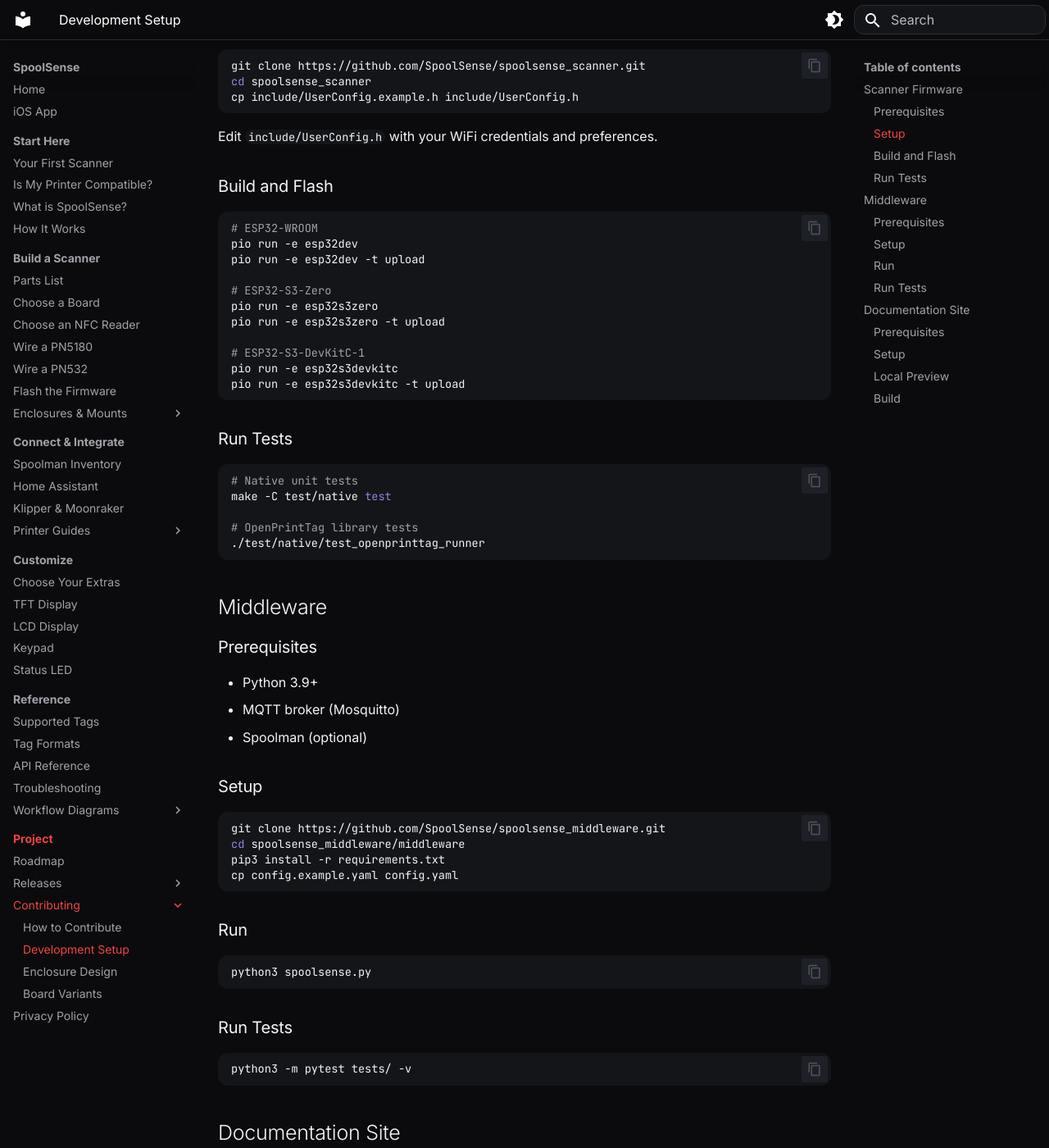
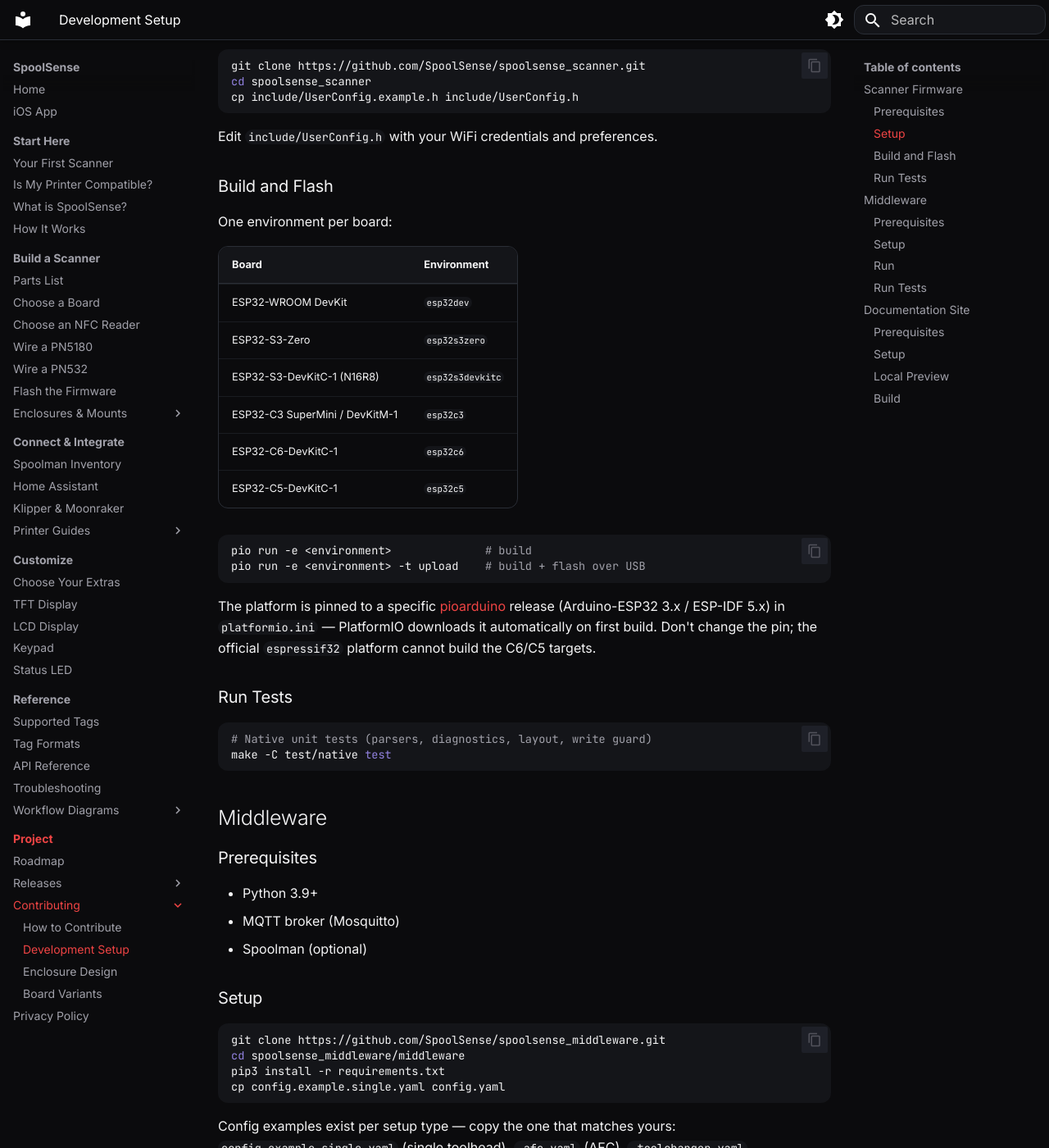
Before and after one commit to SpoolSense/spoolsense.org, an MkDocs documentation site: the page built from docs/contributing/dev-setup.md, in a window 1280 px wide and 1400 px high, scrolled down 420 px. Shown: the whole window at 82% size. Built offline with MkDocs 1.6.1 and Material for MkDocs 9.7.7, drawn with Linux system fonts in a browser that asks for light colours; some of the changed text lies outside the part shown.

Commit message:
docs: bring dev-setup and board-variants up to date with v1.10.0 reality
dev-setup: all six build environments listed, pioarduino platform note,
dead openprinttag test target removed, middleware config examples are
per-setup now (single/afc/toolchanger/happy_hare/indx).

board-variants: variant list includes C6 and C5, runtime NFC pin remap
(#201) and runtime LED pin (#203) reflected, C6/C5 strap-pin rows added,
platform guidance corrected to the pinned pioarduino release, CI matrix
step added, release workflow guidance updated to per-env build-and-stage
steps, shared-SPI TFT scoping and installer offsets corrected.

````diff
--- a/docs/contributing/dev-setup.md
+++ b/docs/contributing/dev-setup.md
@@ -21,28 +21,29 @@ Edit `include/UserConfig.h` with your WiFi credentials and preferences.
 
 ### Build and Flash
 
+One environment per board:
+
+| Board | Environment |
+|---|---|
+| ESP32-WROOM DevKit | `esp32dev` |
+| ESP32-S3-Zero | `esp32s3zero` |
+| ESP32-S3-DevKitC-1 (N16R8) | `esp32s3devkitc` |
+| ESP32-C3 SuperMini / DevKitM-1 | `esp32c3` |
+| ESP32-C6-DevKitC-1 | `esp32c6` |
+| ESP32-C5-DevKitC-1 | `esp32c5` |
+
 ```bash
-# ESP32-WROOM
-pio run -e esp32dev
-pio run -e esp32dev -t upload
+pio run -e <environment>              # build
+pio run -e <environment> -t upload    # build + flash over USB
+```
 
-# ESP32-S3-Zero
-pio run -e esp32s3zero
-pio run -e esp32s3zero -t upload
-
-# ESP32-S3-DevKitC-1
-pio run -e esp32s3devkitc
-pio run -e esp32s3devkitc -t upload
-```
+The platform is pinned to a specific [pioarduino](https://github.com/pioarduino/platform-espressif32) release (Arduino-ESP32 3.x / ESP-IDF 5.x) in `platformio.ini` — PlatformIO downloads it automatically on first build. Don't change the pin; the official `espressif32` platform cannot build the C6/C5 targets.
 
 ### Run Tests
 
 ```bash
-# Native unit tests
+# Native unit tests (parsers, diagnostics, layout, write guard)
 make -C test/native test
-
-# OpenPrintTag library tests
-./test/native/test_openprinttag_runner
 ```
 
 ## Middleware
@@ -59,8 +60,12 @@ make -C test/native test
 git clone https://github.com/SpoolSense/spoolsense_middleware.git
 cd spoolsense_middleware/middleware
 pip3 install -r requirements.txt
-cp config.example.yaml config.yaml
+cp config.example.single.yaml config.yaml
 ```
+
+Config examples exist per setup type — copy the one that matches yours:
+`config.example.single.yaml` (single toolhead), `.afc.yaml` (AFC), `.toolchanger.yaml`,
+`.happy_hare.yaml`, `.indx.yaml`.
 
 ### Run
 
````
Also changed, not shown: docs/contributing/board-variants.md (+13 -8 lines).
